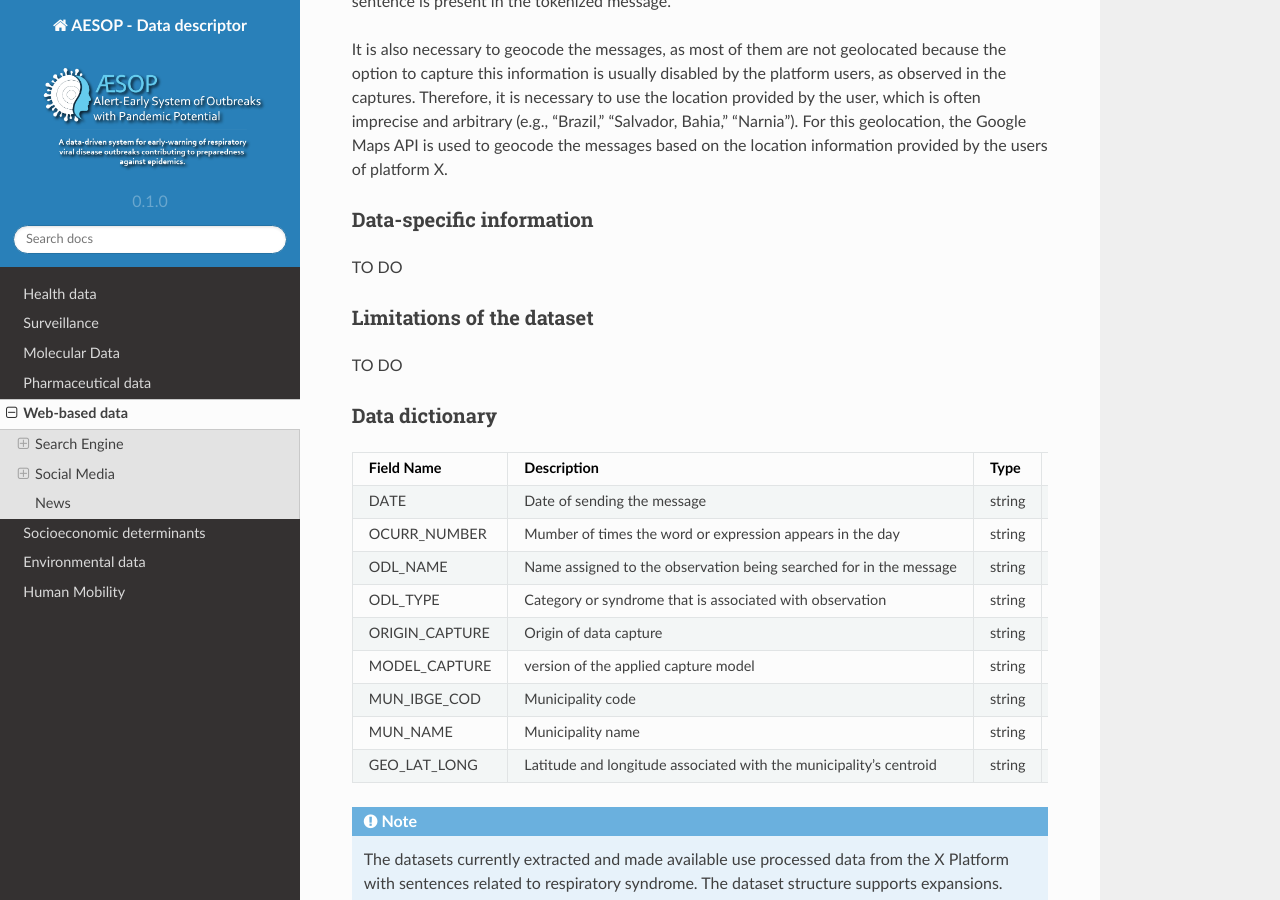
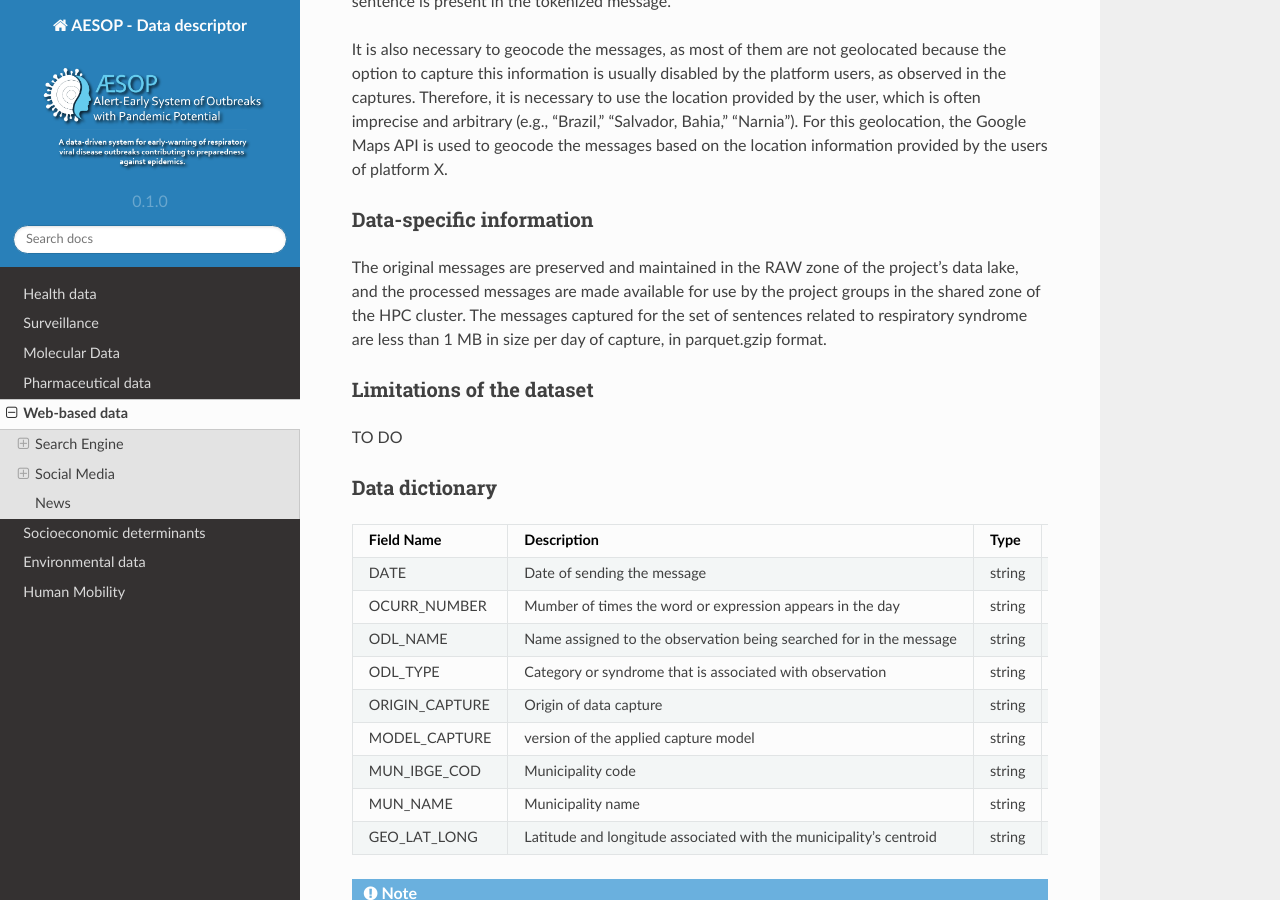
Before and after one commit to cidacslab/AESOP-Data-Documentation, a Sphinx documentation site: the page built from docs/source/web_based.rst, in a window 1280 px wide and 900 px high, scrolled down 4917 px. Built offline with Sphinx 7.4.7 and the Read the Docs theme 2.0.0, drawn with Linux system fonts in a browser that asks for light colours.

Commit message:
Update web_based.rst

```diff
--- a/docs/source/web_based.rst
+++ b/docs/source/web_based.rst
@@ -133,7 +133,7 @@ It is also necessary to geocode the messages, as most of them are not geolocated
 
 Data-specific information
 ^^^^^^^^^^^^^^^^^^^^^^^^^
-TO DO
+The original messages are preserved and maintained in the RAW zone of the project's data lake, and the processed messages are made available for use by the project groups in the shared zone of the HPC cluster. The messages captured for the set of sentences related to respiratory syndrome are less than 1 MB in size per day of capture, in parquet.gzip format.
 
 
 Limitations of the dataset
```
